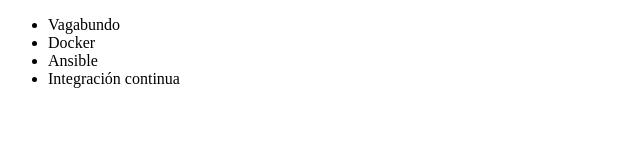
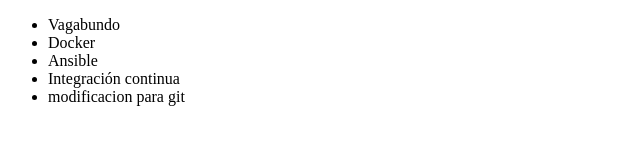
Before and after one commit to xroninxpredator/Alura-git, a plain HTML site: page index.html in a window 1280 px wide. Shown: the whole page, without its empty margins (0-640 px from the left). Drawn offline with Linux system fonts and the light colour scheme.

Commit message:
Se agrego un li explicando la prueba de git que se esta haciendo

```diff
--- a/index.html
+++ b/index.html
@@ -10,6 +10,7 @@
          <li> Docker </li>
          <li> Ansible </li>
          <li> Integración continua </li>
+         <li> modificacion para git </li>
      </ul>
 </body>
 </html>
```
